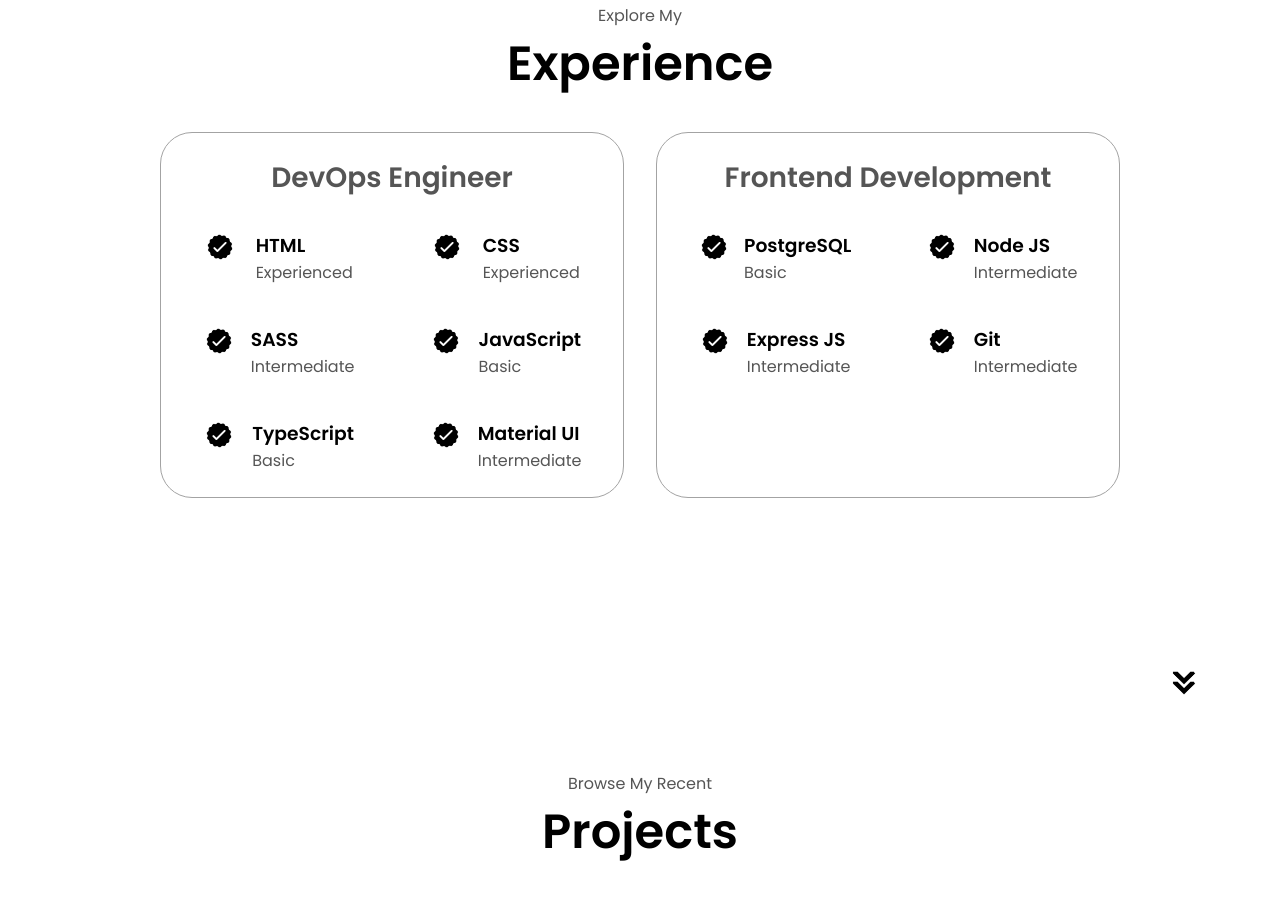
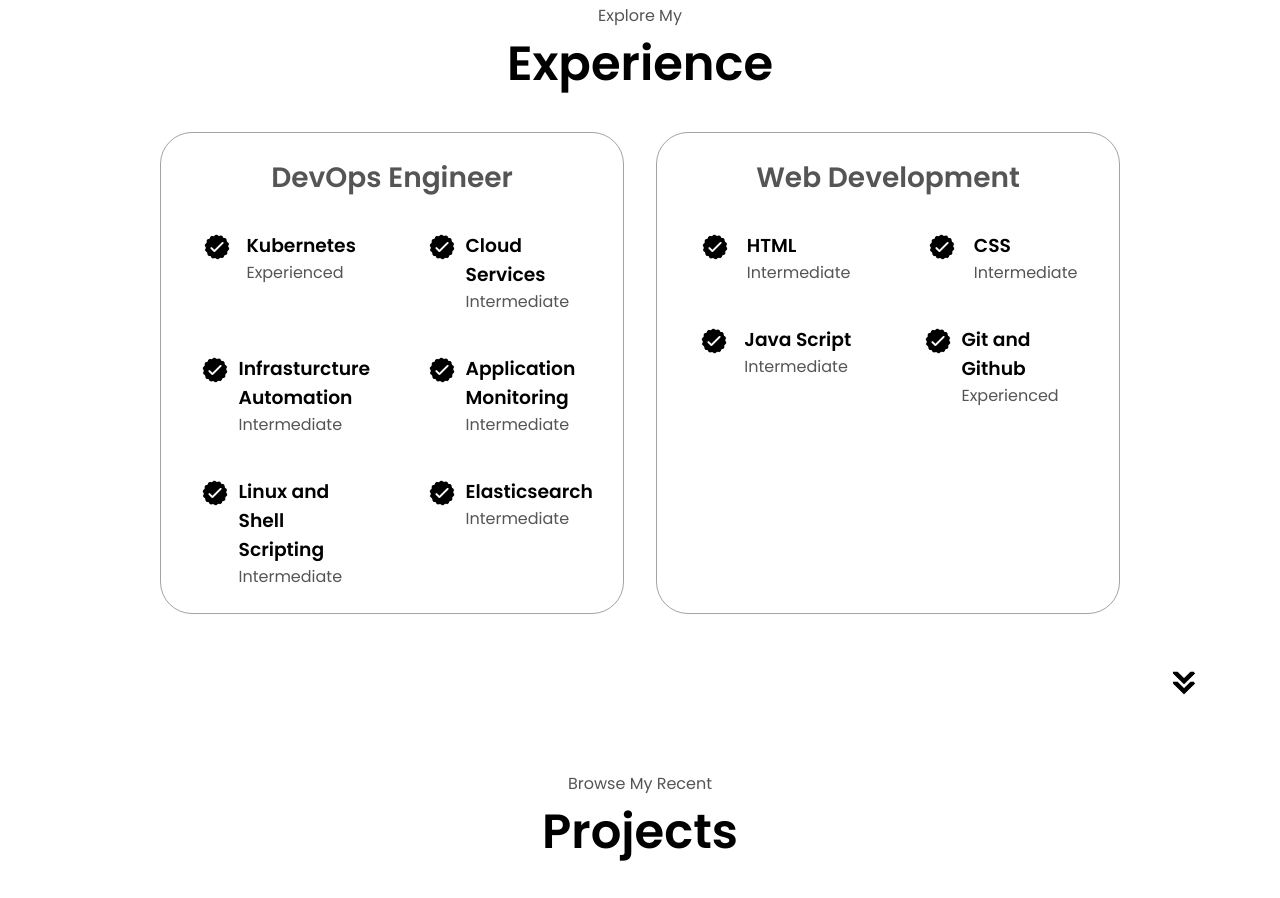
Before and after one commit to Sardarafifa/afifa-portfolio, a plain HTML site: page index.html in a window 1280 px wide. Shown: the part 1693-2591 px from the top of the page. Drawn offline with Linux system fonts and the light colour scheme.

Commit message:
Update index.html

```diff
--- a/index.html
+++ b/index.html
@@ -60,13 +60,13 @@
             src="./assets/linkedin.png"
             alt="My LinkedIn profile"
             class="icon"
-            onclick="location.href='https://linkedin.com/'"
+            onclick="location.href='https://www.linkedin.com/in/sardar-afifa-a90793242/'"
           />
           <img
             src="./assets/github.png"
             alt="My Github profile"
             class="icon"
-            onclick="location.href='https://github.com/'"
+            onclick="location.href='https://github.com/Sardarafifa'"
           />
         </div>
       </div>
@@ -132,7 +132,7 @@
                   class="icon"
                 />
                 <div>
-                  <h3>HTML</h3>
+                  <h3>Kubernetes</h3>
                   <p>Experienced</p>
                 </div>
               </article>
@@ -143,18 +143,7 @@
                   class="icon"
                 />
                 <div>
-                  <h3>CSS</h3>
-                  <p>Experienced</p>
-                </div>
-              </article>
-              <article>
-                <img
-                  src="./assets/checkmark.png"
-                  alt="Experience icon"
-                  class="icon"
-                />
-                <div>
-                  <h3>SASS</h3>
+                  <h3>Cloud Services</h3>
                   <p>Intermediate</p>
                 </div>
               </article>
@@ -165,56 +154,7 @@
                   class="icon"
                 />
                 <div>
-                  <h3>JavaScript</h3>
-                  <p>Basic</p>
-                </div>
-              </article>
-              <article>
-                <img
-                  src="./assets/checkmark.png"
-                  alt="Experience icon"
-                  class="icon"
-                />
-                <div>
-                  <h3>TypeScript</h3>
-                  <p>Basic</p>
-                </div>
-              </article>
-              <article>
-                <img
-                  src="./assets/checkmark.png"
-                  alt="Experience icon"
-                  class="icon"
-                />
-                <div>
-                  <h3>Material UI</h3>
-                  <p>Intermediate</p>
-                </div>
-              </article>
-            </div>
-          </div>
-          <div class="details-container">
-            <h2 class="experience-sub-title">Frontend Development</h2>
-            <div class="article-container">
-              <article>
-                <img
-                  src="./assets/checkmark.png"
-                  alt="Experience icon"
-                  class="icon"
-                />
-                <div>
-                  <h3>PostgreSQL</h3>
-                  <p>Basic</p>
-                </div>
-              </article>
-              <article>
-                <img
-                  src="./assets/checkmark.png"
-                  alt="Experience icon"
-                  class="icon"
-                />
-                <div>
-                  <h3>Node JS</h3>
+                  <h3>Infrasturcture Automation</h3>
                   <p>Intermediate</p>
                 </div>
               </article>
@@ -225,7 +165,7 @@
                   class="icon"
                 />
                 <div>
-                  <h3>Express JS</h3>
+                  <h3>Application Monitoring</h3>
                   <p>Intermediate</p>
                 </div>
               </article>
@@ -236,8 +176,68 @@
                   class="icon"
                 />
                 <div>
-                  <h3>Git</h3>
+                  <h3>Linux and Shell Scripting</h3>
                   <p>Intermediate</p>
+                </div>
+              </article>
+              <article>
+                <img
+                  src="./assets/checkmark.png"
+                  alt="Experience icon"
+                  class="icon"
+                />
+                <div>
+                  <h3>Elasticsearch</h3>
+                  <p>Intermediate</p>
+                </div>
+              </article>
+            </div>
+          </div>
+          <div class="details-container">
+            <h2 class="experience-sub-title">Web Development</h2>
+            <div class="article-container">
+              <article>
+                <img
+                  src="./assets/checkmark.png"
+                  alt="Experience icon"
+                  class="icon"
+                />
+                <div>
+                  <h3>HTML</h3>
+                  <p>Intermediate</p>
+                </div>
+              </article>
+              <article>
+                <img
+                  src="./assets/checkmark.png"
+                  alt="Experience icon"
+                  class="icon"
+                />
+                <div>
+                  <h3>CSS</h3>
+                  <p>Intermediate</p>
+                </div>
+              </article>
+              <article>
+                <img
+                  src="./assets/checkmark.png"
+                  alt="Experience icon"
+                  class="icon"
+                />
+                <div>
+                  <h3>Java Script</h3>
+                  <p>Intermediate</p>
+                </div>
+              </article>
+              <article>
+                <img
+                  src="./assets/checkmark.png"
+                  alt="Experience icon"
+                  class="icon"
+                />
+                <div>
+                  <h3>Git and Github</h3>
+                  <p>Experienced</p>
                 </div>
               </article>
             </div>
```
